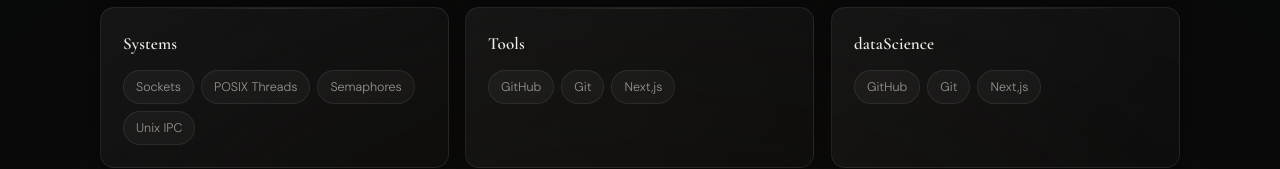
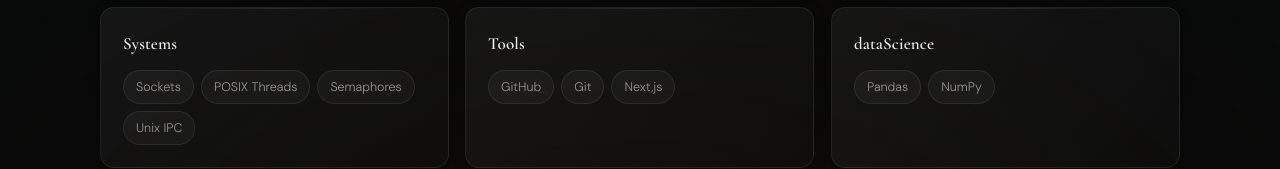
Before and after one commit to najyaltarawne/portfolio, a React (Vite) app: page / in a window 1280 px wide. Shown: the part 1324-1493 px from the top of the page. Built offline with nearby package versions, Linux system fonts and the light colour scheme.

Commit message:
Better UI

```diff
--- a/src/App.jsx
+++ b/src/App.jsx
@@ -75,7 +75,7 @@ export default function App() {
 
           <Card delay={320}>
             <CardTitle>dataScience</CardTitle>
-            <PillRow items={profile.skills.tools} />
+            <PillRow items={profile.skills.dataScience} />
           </Card>
 
           <Card delay={400}>
```
